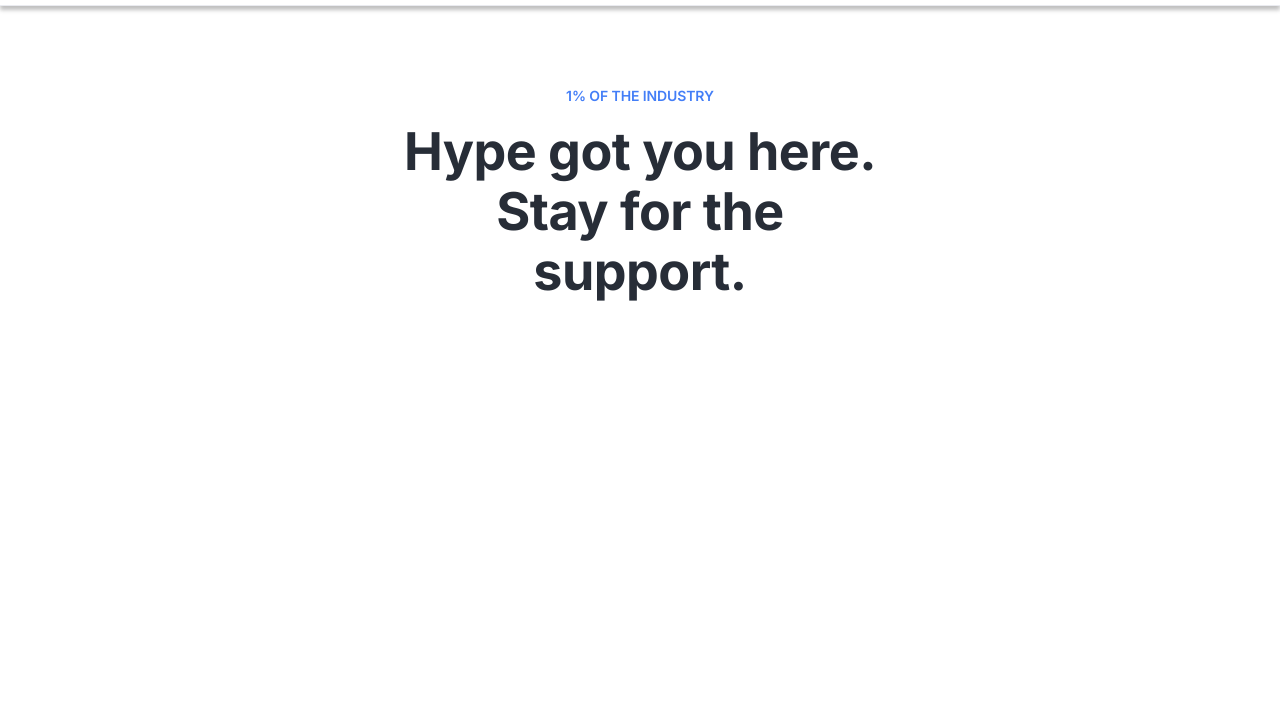
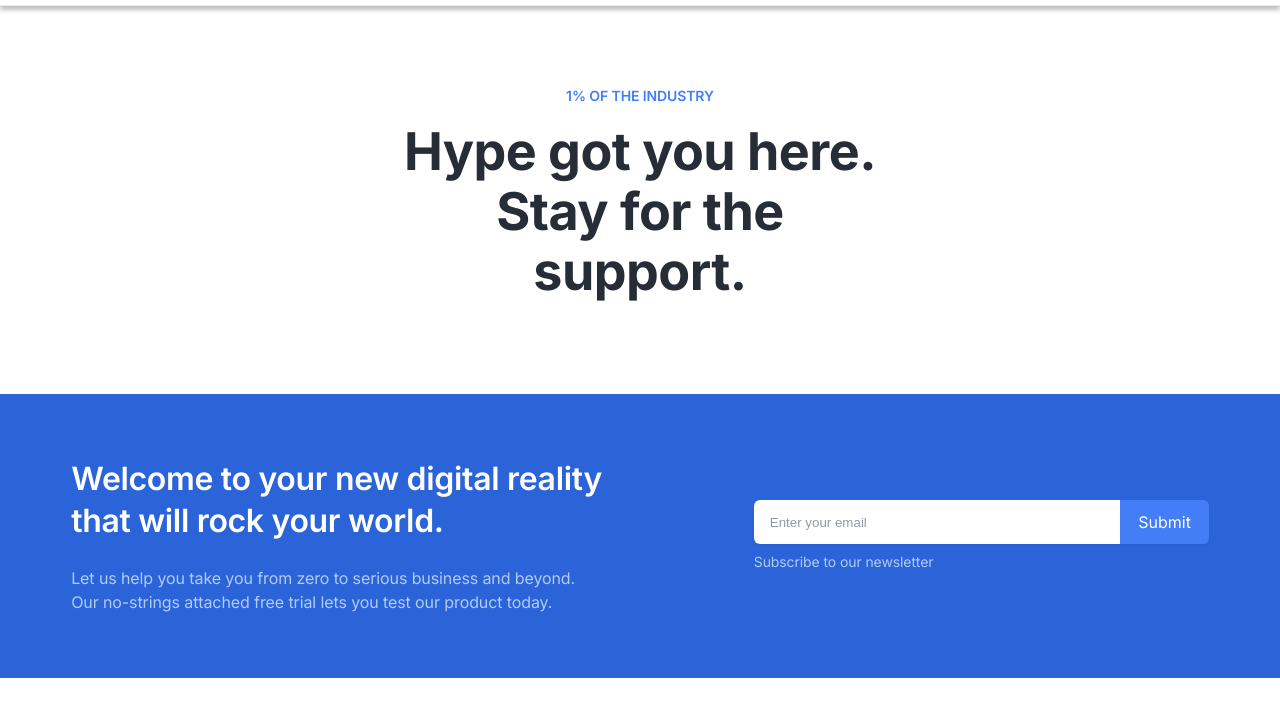
Before and after one commit to HabibaAbouelyazeed/Lookscout-landing-page, a plain HTML site: page index.html in a window 1280 px wide. Shown: the part 78-794 px from the top of the page. Drawn offline with Linux system fonts and the light colour scheme.

Commit message:
Subscribe section

```diff
--- a/css/styles.css
+++ b/css/styles.css
@@ -82,6 +82,27 @@ h3{
     border-radius: 0.375rem;
 }
 
+.header-component h2{
+    font-size: 2rem;
+    font-weight: 600;
+    line-height: 2.625rem;
+    letter-spacing: -0.02rem;
+}
+
+.header-component h3{
+    font-size: 1.375rem;
+    font-weight: 600;
+    line-height: 1.875rem;
+    letter-spacing: -0.01375rem;
+}
+
+.header-component p{
+    font-size: 1rem;
+    font-weight: 400;
+    line-height: 1.5rem;
+    letter-spacing: -0.00625rem;
+}
+
 /* Navbar ==>START */
 .head-navbar{
     padding: 1.25rem 0;
@@ -150,7 +171,71 @@ h3{
     display: none;
 }
 /* Hero section ==>END */
+/* Subscribe section ==>START */
+.subscribe-section{
+    padding: 4rem 0;
+    background-color: var(--primary-900);
+}
 
+.subscribe-section .row{
+    justify-content: space-between;
+    align-items: center;
+}
+
+.subscribe__header{
+    width: 50%;
+}
+
+.subscribe__action{
+    width: 40%;
+}
+
+.subscribe__header h2{
+    color: var(--Base);
+    padding-bottom: 1.5rem;
+}
+
+.subscribe__header p{
+    color: var(--primary-200);
+}
+
+
+.subscribe__email-area{
+    display: flex;
+    box-shadow: 0px 1px 2px 0px rgba(16, 24, 40, 0.04);
+}
+
+.subscribe__email-area input{
+    border: none;
+    flex-grow: 1;
+    padding: 0.75rem 1rem;
+    border-radius: 0.375rem 0rem 0rem 0.375rem;
+    background-color: var(--Base);
+}
+
+.subscribe__email-area input:focus{
+    outline: none;
+}
+
+.subscribe__email-area input::placeholder{
+    color: var(--gray-25);
+}
+
+.subscribe__email-area .primary-btn{
+    border-top-left-radius: 0;
+    border-bottom-left-radius: 0;
+
+}
+
+.subscribe__action p{
+    color: var(--primary-200);
+    font-size: 0.875rem;
+    font-weight: 400;
+    line-height: 1.25rem;
+    letter-spacing: -0.00625rem;
+    padding-top: 0.5rem;
+}
+/* Subscribe section ==>END */
 
 
 
@@ -177,6 +262,24 @@ h3{
     .hero-section .other-header{
         display: block;
     }
+
+    /* Subscribe section*/
+    .subscribe-section{
+        padding: 2.5rem 0;
+    }
+
+    .subscribe__header{
+        width: 100%;
+        padding-bottom: 2rem;
+    }
+
+    .subscribe__action{
+        width: 78%;
+    }
+
+    .subscribe__header h2{
+        padding-bottom: 1rem;
+    }
 }
 /* Medium Screen ==> END */
 
@@ -192,5 +295,31 @@ h3{
     .hero-section{
         padding: 2rem 0 2.5rem;
     }
+
+    /* Subscribe Section */
+    .subscribe-section{
+        padding: 2rem 0;
+    }
+
+    .subscribe__header{
+        padding-bottom: 1.5rem;
+    }
+
+    .subscribe__action{
+        width: 100%;
+    }
+
+    .subscribe__action p{
+        display: none;
+    }
+    .subscribe__email-area{
+        flex-direction: column;
+        gap: 1rem;
+        text-align: center;
+    }
+
+    .subscribe__email-area >*{
+        border-radius: 0.375rem !important;
+    }
 }
-/* Medium Screen ==> END */
+/* Small Screen ==> END */
--- a/index.html
+++ b/index.html
@@ -46,11 +46,43 @@
       <section class="hero-section">
         <div class="container">
           <p class="label">1% OF THE INDUSTRY</p>
-          <h1 class="lg-screen-header">Hype got you here. Stay for the support.</h1>
-          <h1 class="other-header">Hype got you here. of it. Stay for best ever help.</h1>
+          <h1 class="lg-screen-header">
+            Hype got you here. Stay for the support.
+          </h1>
+          <h1 class="other-header">
+            Hype got you here. of it. Stay for best ever help.
+          </h1>
         </div>
       </section>
       <!-- Hero section ==>END -->
+      <!-- Subscribe section ==>START -->
+      <section class="subscribe-section">
+        <div class="container">
+          <div class="row">
+            <header class="subscribe__header header-component">
+              <h2>
+                Welcome to your new digital reality that will rock your world.
+              </h2>
+              <p>
+                Let us help you take you from zero to serious business and
+                beyond.
+              </p>
+              <p>
+                Our no-strings attached free trial lets you test our product
+                today.
+              </p>
+            </header>
+            <div class="subscribe__action">
+              <div class="subscribe__email-area">
+                <input type="email" placeholder="Enter your email" />
+                <div class="primary-btn">Submit</div>
+              </div>
+              <p>Subscribe to our newsletter</p>
+            </div>
+          </div>
+        </div>
+      </section>
+      <!-- Subscribe section ==>START -->
     </main>
     <!-- Main==>START -->
   </body>
```
